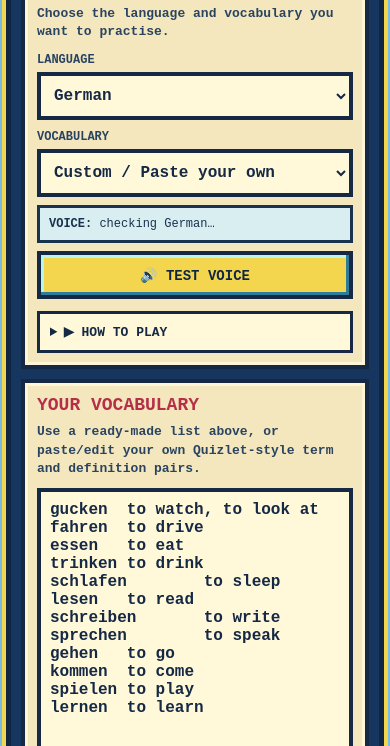
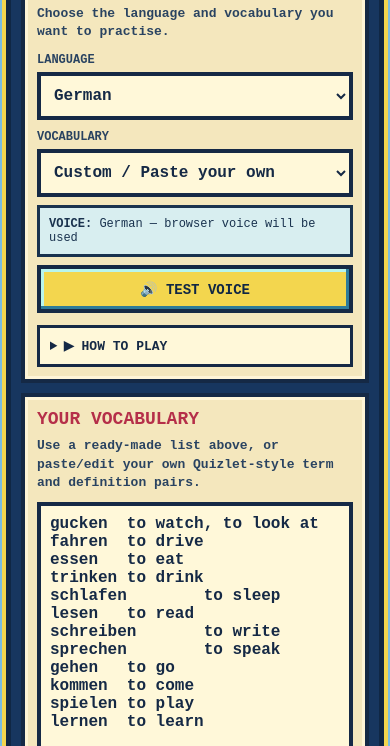
Before and after one commit to mcproductionsdk-beep/Word-Racer, a plain HTML site: page index.html in a window 390 px wide. Both pictures are taken after a click on the button "🔊 TEST VOICE". Shown: the part 98-844 px from the top of the page. Drawn offline with Linux system fonts and the light colour scheme.

Commit message:
Prototype mobile-safe multilingual speech

```diff
--- a/index.html
+++ b/index.html
@@ -184,11 +184,11 @@ function beep(f,d,e){var a=audio();if(!a)return;try{var o=a.createOscillator(),g
 function good(){beep(440,.06);setTimeout(function(){beep(660,.07)},60);setTimeout(function(){beep(880,.09)},125)}function bad(){beep(170,.17,75)}
 var speechVoices=[];
 function loadVoices(){if(!("speechSynthesis"in window))return;speechVoices=window.speechSynthesis.getVoices()||[];updateVoiceCheck()}
-function voiceFor(locale){var wanted=(locale||"").toLowerCase(),base=wanted.split("-")[0];return speechVoices.find(function(v){return(v.lang||"").toLowerCase()===wanted})||speechVoices.find(function(v){return(v.lang||"").toLowerCase().split("-")[0]===base})||null}
+function voiceFor(locale){var wanted=(locale||"").toLowerCase().replace("_","-"),base=wanted.split("-")[0];return speechVoices.find(function(v){return(v.lang||"").toLowerCase().replace("_","-")===wanted})||speechVoices.find(function(v){return(v.lang||"").toLowerCase().replace("_","-").split("-")[0]===base})||null}
 function languageName(locale){return{"de-DE":"German","es-ES":"Spanish","da-DK":"Danish","en-US":"English"}[locale]||locale}
-function updateVoiceCheck(){var box=E("voiceCheck");if(!box)return;if(!("speechSynthesis"in window)){box.innerHTML="<b>VOICE:</b> ⚠ Speech synthesis unavailable";return}var locale=E("language").value,v=voiceFor(locale);if(v)box.innerHTML="<b>VOICE:</b> ✓ "+languageName(locale)+" — "+v.name+" · "+v.lang;else if(!speechVoices.length)box.innerHTML="<b>VOICE:</b> checking "+languageName(locale)+"…";else box.innerHTML="<b>VOICE:</b> ⚠ "+languageName(locale).toUpperCase()+" VOICE NOT FOUND<br>No English fallback will be used."}
+function updateVoiceCheck(){var box=E("voiceCheck");if(!box)return;if(!("speechSynthesis"in window)){box.innerHTML="<b>VOICE:</b> ⚠ Speech synthesis unavailable";return}var locale=E("language").value,v=voiceFor(locale);if(v)box.innerHTML="<b>VOICE:</b> ✓ "+languageName(locale)+" — "+v.name+" · "+v.lang;else if(!speechVoices.length)box.innerHTML="<b>VOICE:</b> "+languageName(locale)+" — browser voice will be used";else box.innerHTML="<b>VOICE:</b> "+languageName(locale)+" — browser voice fallback"}
 if("speechSynthesis"in window){loadVoices();window.speechSynthesis.addEventListener("voiceschanged",loadVoices);setTimeout(loadVoices,150);setTimeout(loadVoices,700)}
-function speak(t){if(!soundOn||!("speechSynthesis"in window))return false;loadVoices();var v=voiceFor(lang);if(!v){updateVoiceCheck();return false}try{speechSynthesis.cancel();var u=new SpeechSynthesisUtterance(t);u.voice=v;u.lang=v.lang;u.rate=.82;speechSynthesis.speak(u);return true}catch(e){return false}}
+function speak(t){if(!soundOn||!("speechSynthesis"in window))return false;try{loadVoices();var locale=lang||E("language").value;var v=voiceFor(locale);window.speechSynthesis.cancel();var u=new SpeechSynthesisUtterance(t);u.lang=locale;u.rate=.84;if(v){u.voice=v;u.lang=v.lang}window.speechSynthesis.speak(u);return true}catch(e){return false}}
 function flash(t,ok){var x=E("toast");x.textContent=t;x.style.color=ok?"#79ff70":"#ff6b77";x.style.display="block";clearTimeout(flash.t);flash.t=setTimeout(function(){x.style.display="none"},600)}
 function car(x,y,w,h,style,playerCar){var X=x*W,Y=y*H,ww=w*W,hh=h*H,cols=["#df3e4f","#3d79c7","#e7b43b","#5bbd62"],c=playerCar?"#df3e4f":cols[style%4];ctx.fillStyle="#151820";ctx.fillRect(X-ww*.43,Y-hh*.5,ww*.86,hh);ctx.fillStyle=c;ctx.fillRect(X-ww*.34,Y-hh*.44,ww*.68,hh*.88);ctx.fillStyle="#a9d8ec";ctx.fillRect(X-ww*.25,Y-hh*.22,ww*.5,hh*.28);ctx.fillStyle="#f7e47a";ctx.fillRect(X-ww*.29,Y-hh*.43,ww*.14,hh*.08);ctx.fillRect(X+ww*.15,Y-hh*.43,ww*.14,hh*.08);ctx.fillStyle="#252933";ctx.fillRect(X-ww*.47,Y-hh*.3,ww*.12,hh*.24);ctx.fillRect(X+ww*.35,Y-hh*.3,ww*.12,hh*.24);ctx.fillRect(X-ww*.47,Y+hh*.16,ww*.12,hh*.24);ctx.fillRect(X+ww*.35,Y+hh*.16,ww*.12,hh*.24)}
 function draw(){ctx.clearRect(0,0,W,H);ctx.fillStyle="#397f45";ctx.fillRect(0,0,W,H);var L=W*.25,R=W*.75;ctx.fillStyle="#30353b";ctx.fillRect(L,0,R-L,H);ctx.fillStyle="#ddd5b7";ctx.fillRect(L,0,6,H);ctx.fillRect(R-6,0,6,H);var off=(roadScroll*H*3)%70;ctx.fillStyle="#f5e36e";for(var y=-70+off;y<H;y+=70){ctx.fillRect(W*.415,y,5,34);ctx.fillRect(W*.58,y,5,34)}
@@ -201,7 +201,7 @@ function resize(){var r=wrap.getBoundingClientRect();W=Math.max(320,r.width);H=M
 function loop(n){if(!running||paused)return;if(!lastTime)lastTime=n;var dt=Math.min(.035,(n-lastTime)/1000);lastTime=n;update(dt,n);draw();if(running)raf=requestAnimationFrame(loop)}
 function pause(){if(!running)return;paused=!paused;E("pauseOverlay").classList.toggle("show",paused);E("pause").textContent=paused?"RESUME":"PAUSE";if(!paused){lastTime=0;raf=requestAnimationFrame(loop)}}
 E("play").onclick=start;E("again").onclick=start;E("restart").onclick=start;E("mainMenu").onclick=function(){running=false;paused=false;keys={};cancelAnimationFrame(raf);E("pauseOverlay").classList.remove("show");E("gameOver").classList.remove("show");E("pause").textContent="PAUSE";E("toast").style.display="none";game.classList.remove("active");menu.classList.add("active")};E("overMenu").onclick=E("mainMenu").onclick;E("pause").onclick=pause;
-E("swap").onclick=function(){var a=parse(ta.value);ta.value=a.map(function(x){return x[1]+"\t"+x[0]}).join("\n");preview()};E("language").onchange=function(){cats(false);E("category").value="custom";lang=this.value;updateVoiceCheck()};E("category").onchange=loadCat;ta.oninput=function(){E("category").value="custom";preview()};E("sound").onclick=function(){soundOn=!soundOn;this.textContent=soundOn?"🔊 SOUND ON":"🔇 SOUND OFF"};E("testVoice").onclick=function(){lang=E("language").value;loadVoices();var samples={"de-DE":"Guten Morgen","es-ES":"Buenos días","da-DK":"Godmorgen","en-US":"Good morning"},v=voiceFor(lang);if(!v){updateVoiceCheck();return}var u=new SpeechSynthesisUtterance(samples[lang]||"Hello");u.voice=v;u.lang=v.lang;u.rate=.82;speechSynthesis.cancel();speechSynthesis.speak(u)};
+E("swap").onclick=function(){var a=parse(ta.value);ta.value=a.map(function(x){return x[1]+"\t"+x[0]}).join("\n");preview()};E("language").onchange=function(){cats(false);E("category").value="custom";lang=this.value;updateVoiceCheck()};E("category").onchange=loadCat;ta.oninput=function(){E("category").value="custom";preview()};E("sound").onclick=function(){soundOn=!soundOn;this.textContent=soundOn?"🔊 SOUND ON":"🔇 SOUND OFF"};E("testVoice").onclick=function(){lang=E("language").value;var samples={"de-DE":"Guten Morgen","es-ES":"Buenos días","da-DK":"Godmorgen","en-US":"Good morning"};speak(samples[lang]||"Hello")}
 window.addEventListener("keydown",function(e){
   var k=e.key.toLowerCase();
   if(!game.classList.contains("active"))return;
```
